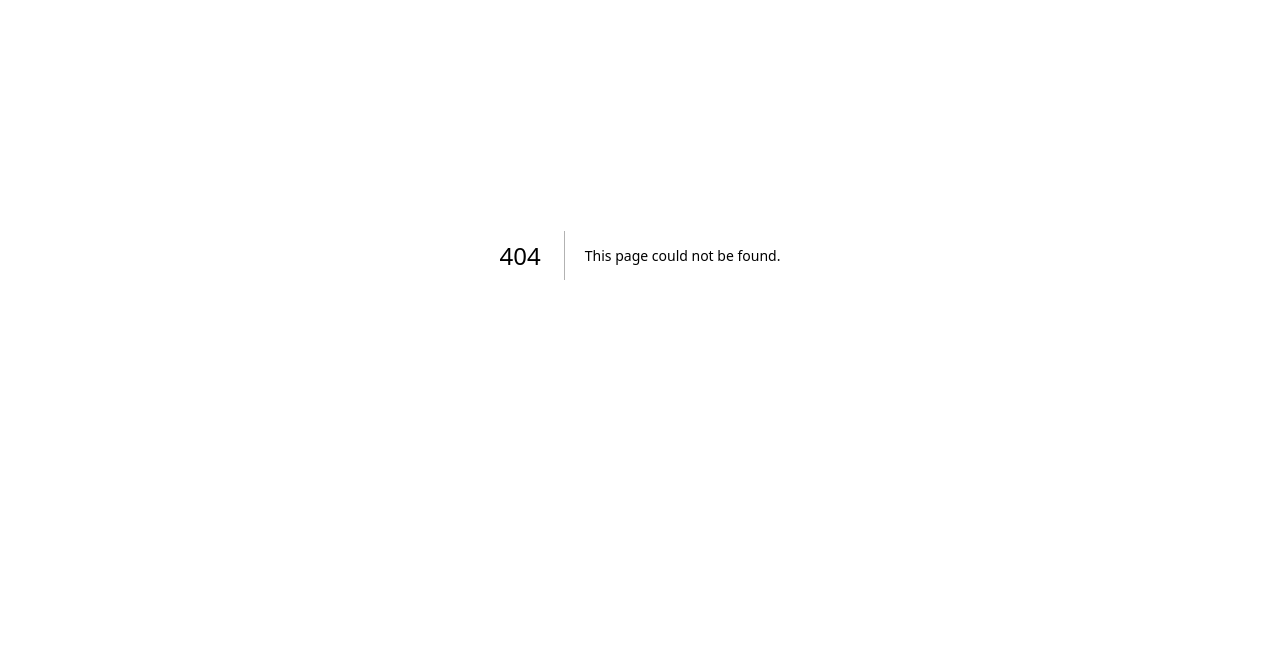
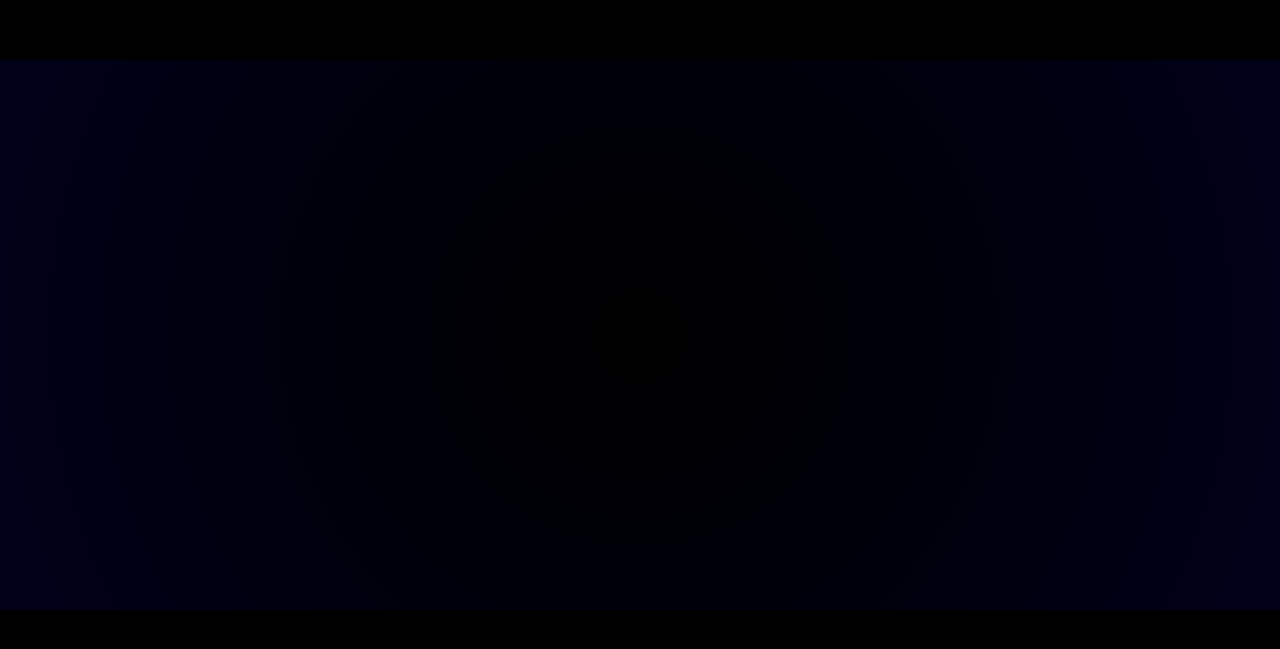
Before and after one commit to Lunr-Corporation/lunrfrontend, a Next.js app: page /wave2 in a window 1280 px wide. Before the commit this address had no page. Shown: the part 145-794 px from the top of the page. Built offline with nearby package versions, Linux system fonts and the light colour scheme.

Commit message:
wave2.tsx

```diff
--- /dev/null
+++ b/src/pages/wave2.tsx
@@ -0,0 +1,44 @@
+import { Box } from '@chakra-ui/react';
+
+const WaveTwo = () => {
+  return (
+    <Box
+      width="100%"
+      height="550px"
+      overflow="hidden"
+      bg='radial-gradient(circle, rgba(0,0,0,1) 0%, rgba(0,0,255,1) 100%)'
+      zIndex='10'
+      position='absolute'
+      opacity='0.1'
+      marginTop='205px'
+      css={{
+        '@media screen and (width: 375px)': {
+            marginTop: '-235px',
+
+          },
+          '@media screen and (width: 414px)': {
+            marginTop: '-229px',
+
+          },
+          '@media screen and (width: 390px)': {
+            marginTop: '-232px',
+
+          },
+          '@media screen and (width: 430px)': {
+            marginTop: '-229px',
+
+          },
+          '@media screen and (width: 412px)': {
+            marginTop: '-229px',
+
+          },
+          '@media screen and (width: 360px)': {
+            marginTop: '-229px',
+
+          },
+      }}
+    />
+  );
+};
+
+export default WaveTwo;
```
Also changed, not shown: src/pages/index.tsx (+36 -2 lines).
